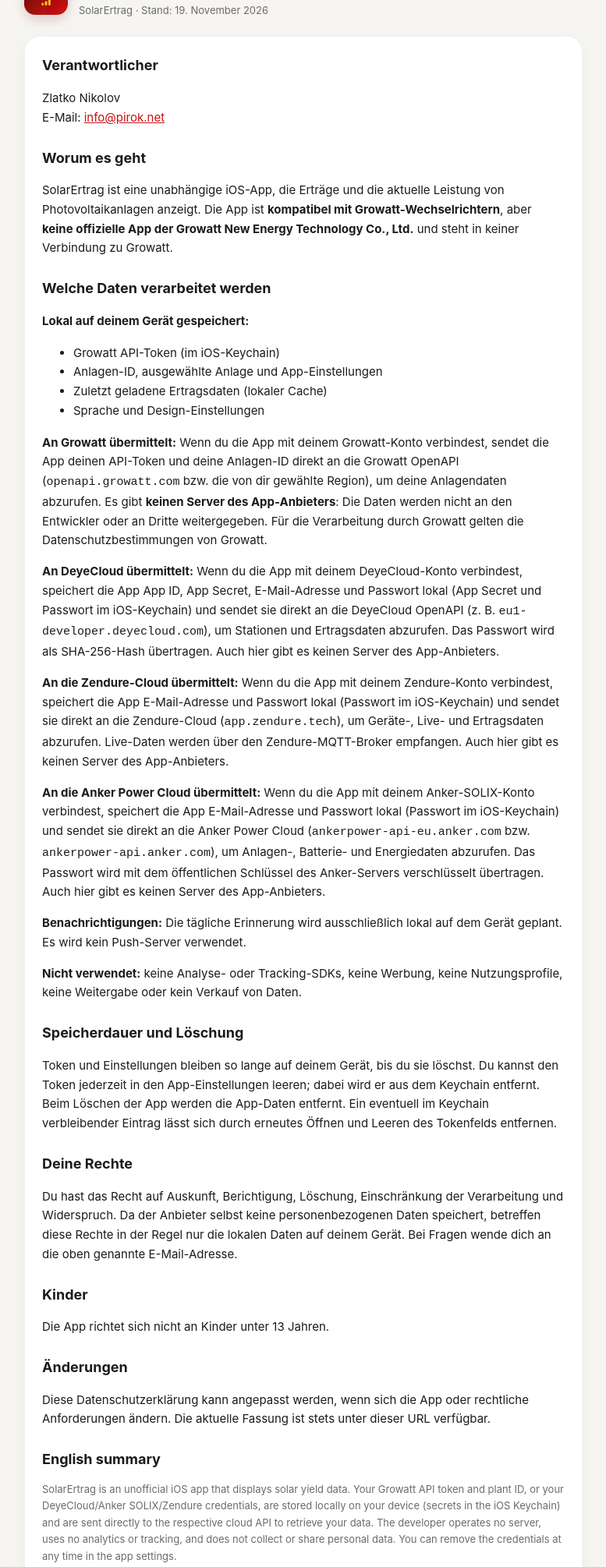
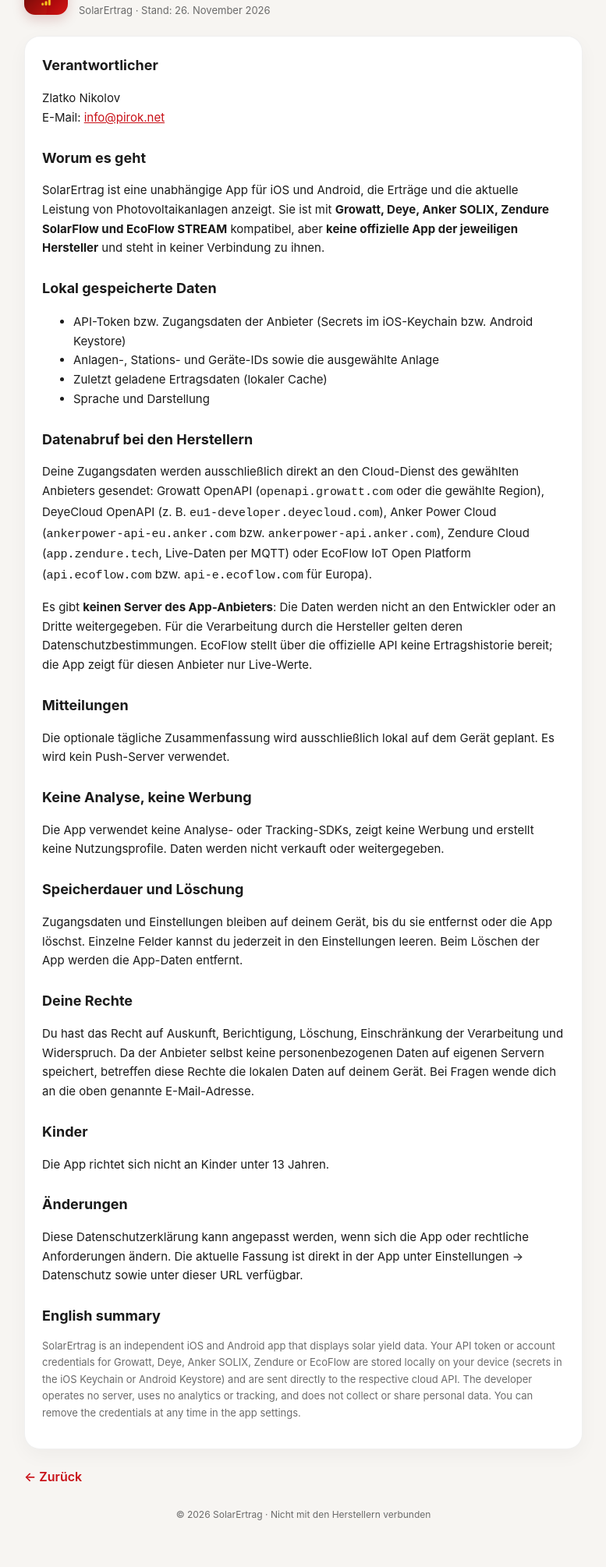
Before and after one commit to zladdi2018/solar-ertrag-support, a plain HTML site: page privacy.html in a window 1280 px wide. Shown: the part 82-2092 px from the top of the page at 78% size, without its empty margins (251-1028 px from the left). Drawn offline with Linux system fonts and the light colour scheme.

Commit message:
Update privacy policy and support for five providers

```diff
--- a/privacy.html
+++ b/privacy.html
@@ -29,7 +29,7 @@
     <img src="icon.png" alt="SolarErtrag">
     <div>
       <h1>Datenschutzerklärung</h1>
-      <p class="sub">SolarErtrag · Stand: 19. November 2026</p>
+      <p class="sub">SolarErtrag · Stand: 26. November 2026</p>
     </div>
   </header>
 
@@ -39,41 +39,44 @@
     E-Mail: <a href="mailto:info@pirok.net">info@pirok.net</a></p>
 
     <h2>Worum es geht</h2>
-    <p>SolarErtrag ist eine unabhängige iOS-App, die Erträge und die aktuelle Leistung von Photovoltaikanlagen anzeigt. Die App ist <strong>kompatibel mit Growatt-Wechselrichtern</strong>, aber <strong>keine offizielle App der Growatt New Energy Technology Co., Ltd.</strong> und steht in keiner Verbindung zu Growatt.</p>
+    <p>SolarErtrag ist eine unabhängige App für iOS und Android, die Erträge und die aktuelle Leistung von Photovoltaikanlagen anzeigt. Sie ist mit <strong>Growatt, Deye, Anker SOLIX, Zendure SolarFlow und EcoFlow STREAM</strong> kompatibel, aber <strong>keine offizielle App der jeweiligen Hersteller</strong> und steht in keiner Verbindung zu ihnen.</p>
 
-    <h2>Welche Daten verarbeitet werden</h2>
-    <p><strong>Lokal auf deinem Gerät gespeichert:</strong></p>
+    <h2>Lokal gespeicherte Daten</h2>
     <ul>
-      <li>Growatt API-Token (im iOS-Keychain)</li>
-      <li>Anlagen-ID, ausgewählte Anlage und App-Einstellungen</li>
+      <li>API-Token bzw. Zugangsdaten der Anbieter (Secrets im iOS-Keychain bzw. Android Keystore)</li>
+      <li>Anlagen-, Stations- und Geräte-IDs sowie die ausgewählte Anlage</li>
       <li>Zuletzt geladene Ertragsdaten (lokaler Cache)</li>
-      <li>Sprache und Design-Einstellungen</li>
+      <li>Sprache und Darstellung</li>
     </ul>
-    <p><strong>An Growatt übermittelt:</strong> Wenn du die App mit deinem Growatt-Konto verbindest, sendet die App deinen API-Token und deine Anlagen-ID direkt an die Growatt OpenAPI (<code>openapi.growatt.com</code> bzw. die von dir gewählte Region), um deine Anlagendaten abzurufen. Es gibt <strong>keinen Server des App-Anbieters</strong>: Die Daten werden nicht an den Entwickler oder an Dritte weitergegeben. Für die Verarbeitung durch Growatt gelten die Datenschutzbestimmungen von Growatt.</p>
-    <p><strong>An DeyeCloud übermittelt:</strong> Wenn du die App mit deinem DeyeCloud-Konto verbindest, speichert die App App ID, App Secret, E-Mail-Adresse und Passwort lokal (App Secret und Passwort im iOS-Keychain) und sendet sie direkt an die DeyeCloud OpenAPI (z. B. <code>eu1-developer.deyecloud.com</code>), um Stationen und Ertragsdaten abzurufen. Das Passwort wird als SHA-256-Hash übertragen. Auch hier gibt es keinen Server des App-Anbieters.</p>
-    <p><strong>An die Zendure-Cloud übermittelt:</strong> Wenn du die App mit deinem Zendure-Konto verbindest, speichert die App E-Mail-Adresse und Passwort lokal (Passwort im iOS-Keychain) und sendet sie direkt an die Zendure-Cloud (<code>app.zendure.tech</code>), um Geräte-, Live- und Ertragsdaten abzurufen. Live-Daten werden über den Zendure-MQTT-Broker empfangen. Auch hier gibt es keinen Server des App-Anbieters.</p>
-    <p><strong>An die Anker Power Cloud übermittelt:</strong> Wenn du die App mit deinem Anker-SOLIX-Konto verbindest, speichert die App E-Mail-Adresse und Passwort lokal (Passwort im iOS-Keychain) und sendet sie direkt an die Anker Power Cloud (<code>ankerpower-api-eu.anker.com</code> bzw. <code>ankerpower-api.anker.com</code>), um Anlagen-, Batterie- und Energiedaten abzurufen. Das Passwort wird mit dem öffentlichen Schlüssel des Anker-Servers verschlüsselt übertragen. Auch hier gibt es keinen Server des App-Anbieters.</p>
-    <p><strong>Benachrichtigungen:</strong> Die tägliche Erinnerung wird ausschließlich lokal auf dem Gerät geplant. Es wird kein Push-Server verwendet.</p>
-    <p><strong>Nicht verwendet:</strong> keine Analyse- oder Tracking-SDKs, keine Werbung, keine Nutzungsprofile, keine Weitergabe oder kein Verkauf von Daten.</p>
+
+    <h2>Datenabruf bei den Herstellern</h2>
+    <p>Deine Zugangsdaten werden ausschließlich direkt an den Cloud-Dienst des gewählten Anbieters gesendet: Growatt OpenAPI (<code>openapi.growatt.com</code> oder die gewählte Region), DeyeCloud OpenAPI (z. B. <code>eu1-developer.deyecloud.com</code>), Anker Power Cloud (<code>ankerpower-api-eu.anker.com</code> bzw. <code>ankerpower-api.anker.com</code>), Zendure Cloud (<code>app.zendure.tech</code>, Live-Daten per MQTT) oder EcoFlow IoT Open Platform (<code>api.ecoflow.com</code> bzw. <code>api-e.ecoflow.com</code> für Europa).</p>
+    <p>Es gibt <strong>keinen Server des App-Anbieters</strong>: Die Daten werden nicht an den Entwickler oder an Dritte weitergegeben. Für die Verarbeitung durch die Hersteller gelten deren Datenschutzbestimmungen. EcoFlow stellt über die offizielle API keine Ertragshistorie bereit; die App zeigt für diesen Anbieter nur Live-Werte.</p>
+
+    <h2>Mitteilungen</h2>
+    <p>Die optionale tägliche Zusammenfassung wird ausschließlich lokal auf dem Gerät geplant. Es wird kein Push-Server verwendet.</p>
+
+    <h2>Keine Analyse, keine Werbung</h2>
+    <p>Die App verwendet keine Analyse- oder Tracking-SDKs, zeigt keine Werbung und erstellt keine Nutzungsprofile. Daten werden nicht verkauft oder weitergegeben.</p>
 
     <h2>Speicherdauer und Löschung</h2>
-    <p>Token und Einstellungen bleiben so lange auf deinem Gerät, bis du sie löschst. Du kannst den Token jederzeit in den App-Einstellungen leeren; dabei wird er aus dem Keychain entfernt. Beim Löschen der App werden die App-Daten entfernt. Ein eventuell im Keychain verbleibender Eintrag lässt sich durch erneutes Öffnen und Leeren des Tokenfelds entfernen.</p>
+    <p>Zugangsdaten und Einstellungen bleiben auf deinem Gerät, bis du sie entfernst oder die App löschst. Einzelne Felder kannst du jederzeit in den Einstellungen leeren. Beim Löschen der App werden die App-Daten entfernt.</p>
 
     <h2>Deine Rechte</h2>
-    <p>Du hast das Recht auf Auskunft, Berichtigung, Löschung, Einschränkung der Verarbeitung und Widerspruch. Da der Anbieter selbst keine personenbezogenen Daten speichert, betreffen diese Rechte in der Regel nur die lokalen Daten auf deinem Gerät. Bei Fragen wende dich an die oben genannte E-Mail-Adresse.</p>
+    <p>Du hast das Recht auf Auskunft, Berichtigung, Löschung, Einschränkung der Verarbeitung und Widerspruch. Da der Anbieter selbst keine personenbezogenen Daten auf eigenen Servern speichert, betreffen diese Rechte die lokalen Daten auf deinem Gerät. Bei Fragen wende dich an die oben genannte E-Mail-Adresse.</p>
 
     <h2>Kinder</h2>
     <p>Die App richtet sich nicht an Kinder unter 13 Jahren.</p>
 
     <h2>Änderungen</h2>
-    <p>Diese Datenschutzerklärung kann angepasst werden, wenn sich die App oder rechtliche Anforderungen ändern. Die aktuelle Fassung ist stets unter dieser URL verfügbar.</p>
+    <p>Diese Datenschutzerklärung kann angepasst werden, wenn sich die App oder rechtliche Anforderungen ändern. Die aktuelle Fassung ist direkt in der App unter Einstellungen → Datenschutz sowie unter dieser URL verfügbar.</p>
 
     <h2>English summary</h2>
-    <p class="muted">SolarErtrag is an unofficial iOS app that displays solar yield data. Your Growatt API token and plant ID, or your DeyeCloud/Anker SOLIX/Zendure credentials, are stored locally on your device (secrets in the iOS Keychain) and are sent directly to the respective cloud API to retrieve your data. The developer operates no server, uses no analytics or tracking, and does not collect or share personal data. You can remove the credentials at any time in the app settings.</p>
+    <p class="muted">SolarErtrag is an independent iOS and Android app that displays solar yield data. Your API token or account credentials for Growatt, Deye, Anker SOLIX, Zendure or EcoFlow are stored locally on your device (secrets in the iOS Keychain or Android Keystore) and are sent directly to the respective cloud API. The developer operates no server, uses no analytics or tracking, and does not collect or share personal data. You can remove the credentials at any time in the app settings.</p>
   </div>
 
   <a class="back" href="index.html">← Zurück</a>
-  <footer>© 2026 SolarErtrag · Nicht mit Growatt verbunden</footer>
+  <footer>© 2026 SolarErtrag · Nicht mit den Herstellern verbunden</footer>
 </div>
 </body>
 </html>
```
Also changed, not shown: support.html (+12 -8 lines).
